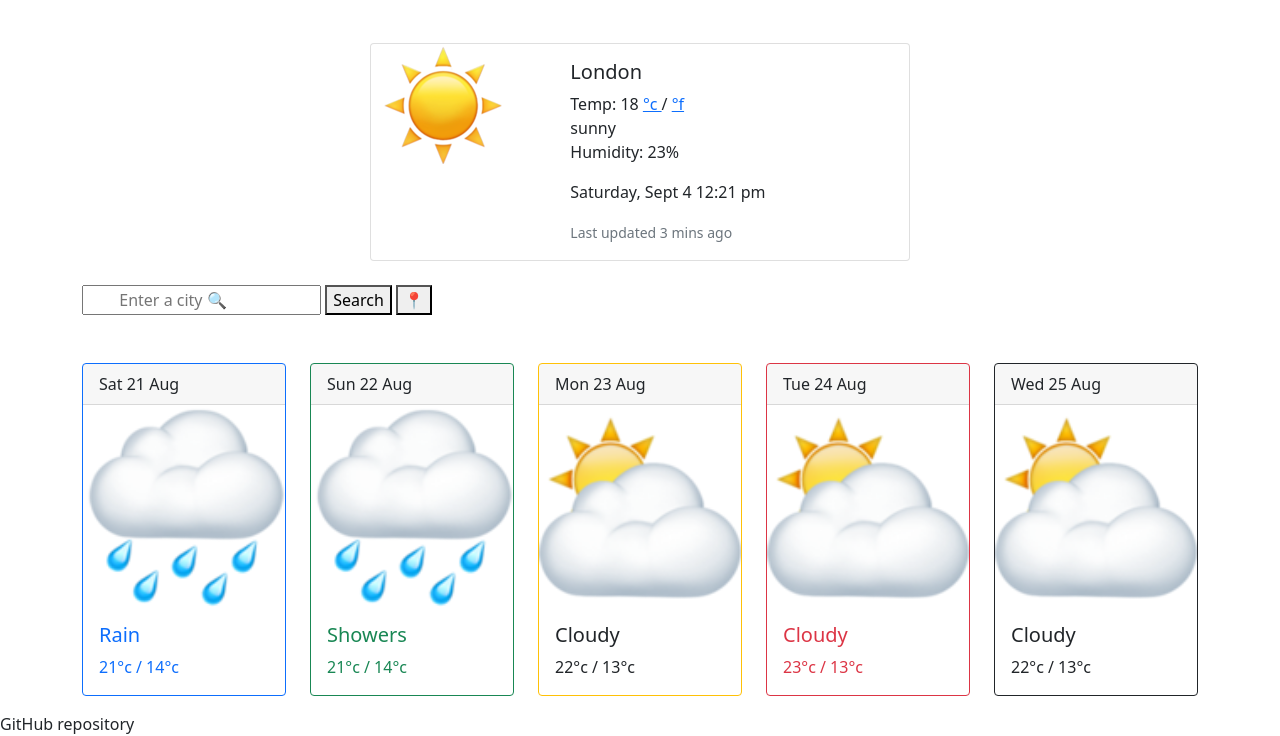
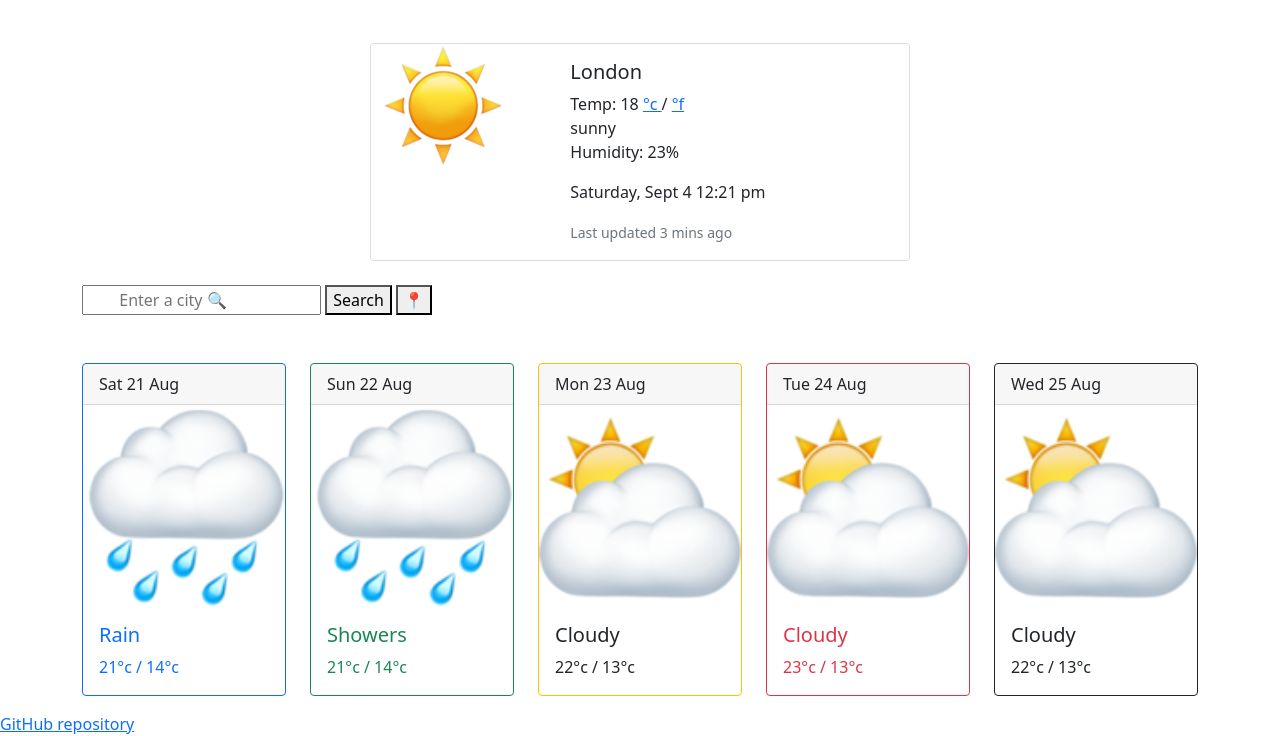
Before and after one commit to Wintermariesolstice/Week-6-Test-Git, a website built with Parcel: page index.html in a window 1280 px wide. Shown: the part 77-813 px from the top of the page. Built offline with nearby package versions, Linux system fonts and the light colour scheme.

Commit message:
Update github link

```diff
--- a/index.html
+++ b/index.html
@@ -140,7 +140,7 @@
       </div>
     </div>
 
-    <a href"https://github.com/Wintermariesolstice/Week-6-Test-Git">GitHub repository</a>
+    <a href="https://github.com/Wintermariesolstice/Week-6-Test-Git">GitHub repository</a>
     <script src="src/index.js"></script>
   </body>
 </html>
```
